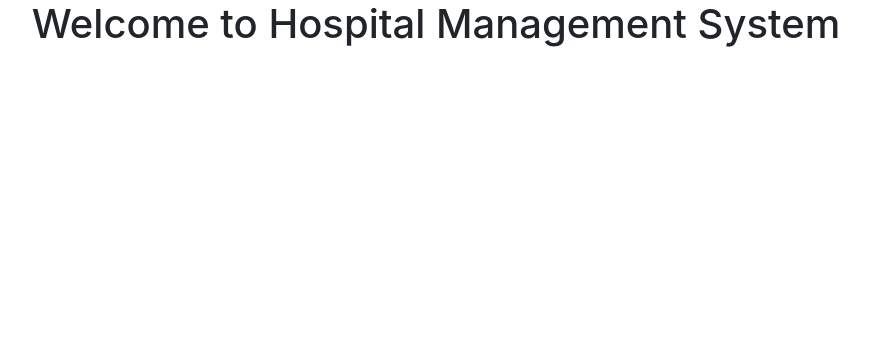
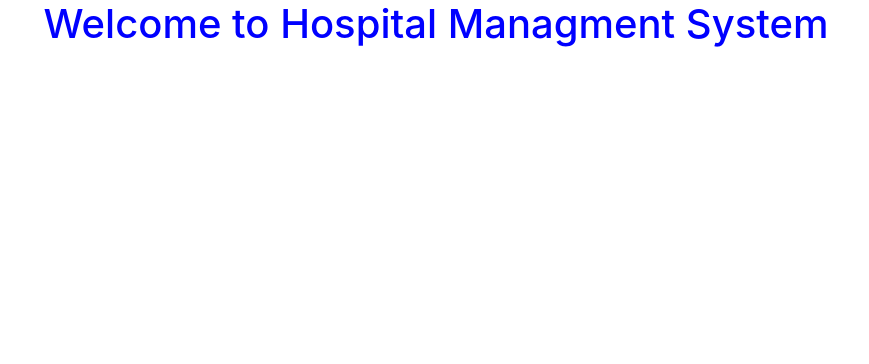
Before and after one commit to rthway/Hospital_Managment_Django, a Django app: page / in a window 1280 px wide. Shown: the part 56-420 px from the top of the page, without its empty margins (204-1073 px from the left). Run offline with Django 4.2, Linux system fonts and the light colour scheme.

Commit message:
Add static js/css/images, setting on setting file and call from base.html and home.html then custom css add on h1

```diff
--- a/hospital/templates/base.html
+++ b/hospital/templates/base.html
@@ -1,5 +1,4 @@
-
-
+{% load static %}
   <!DOCTYPE html>
   <html lang="en">
     <head>
@@ -8,6 +7,7 @@
       <script src="https://cdn.jsdelivr.net/npm/popper.js@1.16.1/dist/umd/popper.min.js"></script>
       <script src="https://cdn.jsdelivr.net/npm/bootstrap@4.6.2/dist/js/bootstrap.bundle.min.js"></script>
       <link rel="stylesheet" href="https://use.fontawesome.com/releases/v5.7.0/css/all.css">
+      <link rel="stylesheet" href="{% static 'css/mystyle.css' %}">
 
         <title>
             Hospital Management System
--- a/hospital/templates/home.html
+++ b/hospital/templates/home.html
@@ -1,8 +1,8 @@
-
 {% include 'base.html' %}
+{% load static %}
 {% include 'navigation.html' %}
 
 {% block content %}
-<h1 class="text-center">Welcome to Hospital Management System</h1>
+    <h1 id="h1" class="text-center">Welcome to Hospital Managment System</h1>
 {% endblock content %}
 {% include 'footer.html' %}
--- a/hospital_managment/settings.py
+++ b/hospital_managment/settings.py
@@ -117,6 +117,7 @@ USE_TZ = True
 # https://docs.djangoproject.com/en/4.2/howto/static-files/
 
 STATIC_URL = 'static/'
+STATICFILES_DIRS = [BASE_DIR, 'static']
 
 # Default primary key field type
 # https://docs.djangoproject.com/en/4.2/ref/settings/#default-auto-field
--- /dev/null
+++ b/static/css/mystyle.css
@@ -0,0 +1,3 @@
+#h1{
+    color:blue
+}
```
Also changed, not shown: db.sqlite3.
